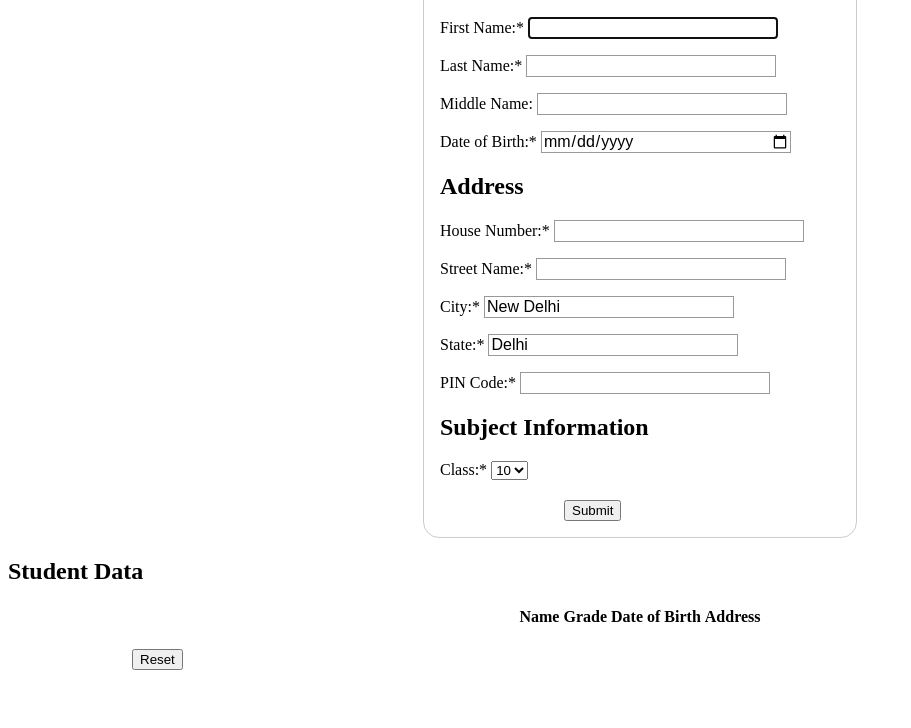
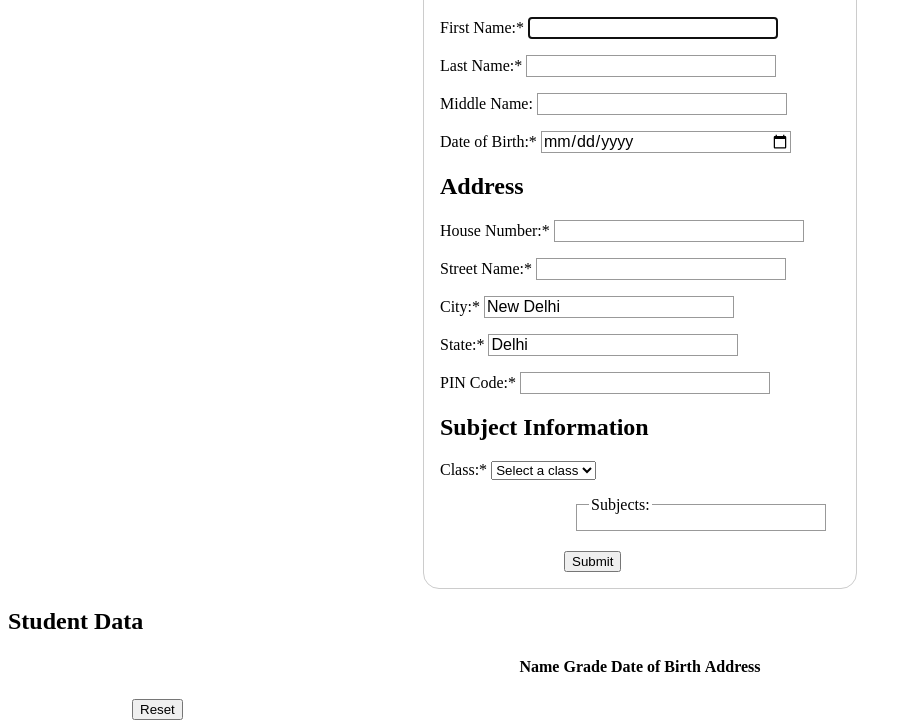
Before and after one commit to Hargun02/school-records, a plain HTML site: page index.html in a window 1280 px wide. Shown: the part 113-841 px from the top of the page, without its empty margins (0-911 px from the left). Before the commit the page ends 800 px from the top, so only its background shows below. Drawn offline with Linux system fonts and the light colour scheme.

Commit message:
feat: add div to store subjects checkbox

```diff
--- a/index.html
+++ b/index.html
@@ -59,12 +59,17 @@
         <div>
           <label for="grade">Class:*</label>
           <select name="grade" id="grade" required>
+            <option value="">Select a class</option>
             <option value=9>9</option>
-            <option value=10 selected>10</option>
+            <option value=10>10</option>
             <option value=11>11</option>
             <option value=12>12</option>
           </select>
         </div>
+        <div id="subjects"></div>
+        <fieldset>
+          <legend>Subjects:</legend>
+        </fieldset>
         </section>
       <div>
       <button type="submit">Submit</button>
--- a/main.js
+++ b/main.js
@@ -50,9 +50,10 @@ const state = form.state;
 const pincode = form.pincode;
 
 const grade = form.grade;
+const subjectPicker = document.querySelector('#subject-picker');
 
 const thead = document.querySelector('#records-head');
-const tbody = document.querySelector('#records-body')
+const tbody = document.querySelector('#records-body');
 
 // Getting values from form
 function fetchValues() {
@@ -100,6 +101,8 @@ resetBtn.addEventListener('click', () => {
     updateView();
 });
 
+grade.addEventListener('change', showSubjects());
+
 // updateView helper functions
 function createTable() {
     const tr = document.createElement('tr');
```
